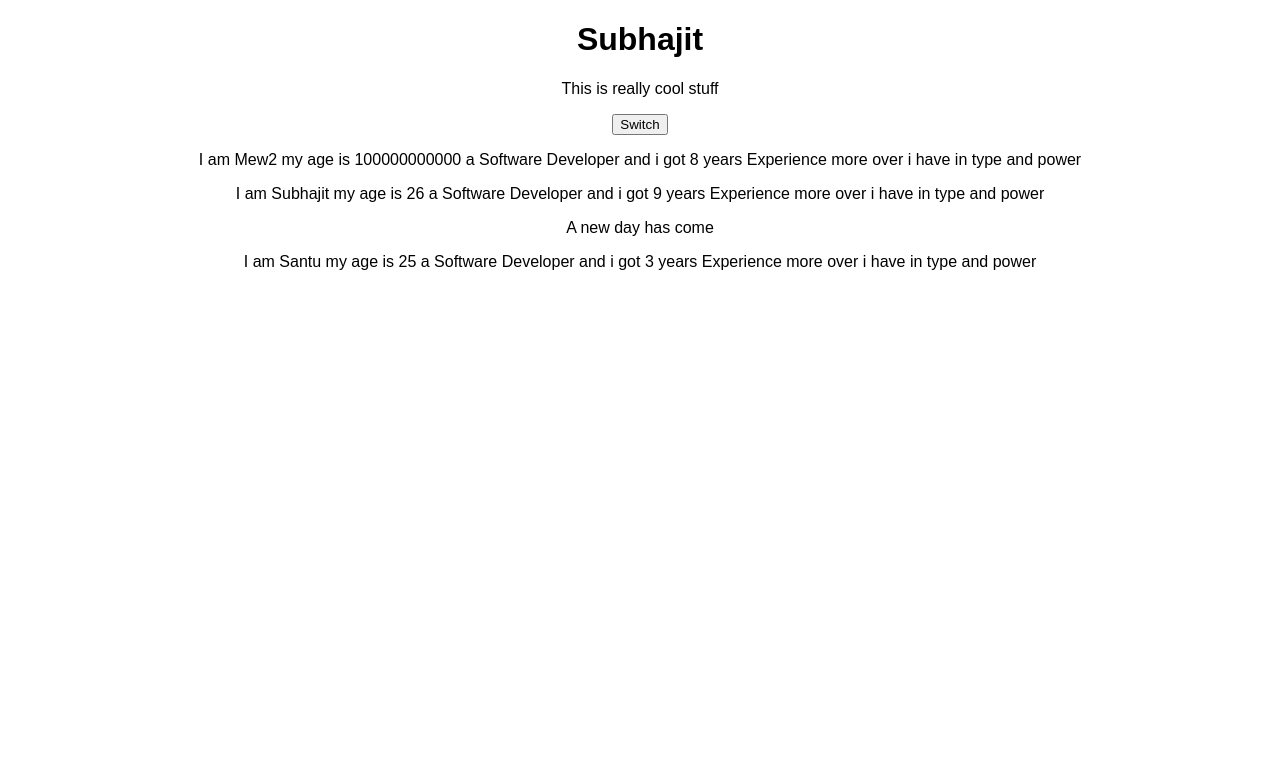
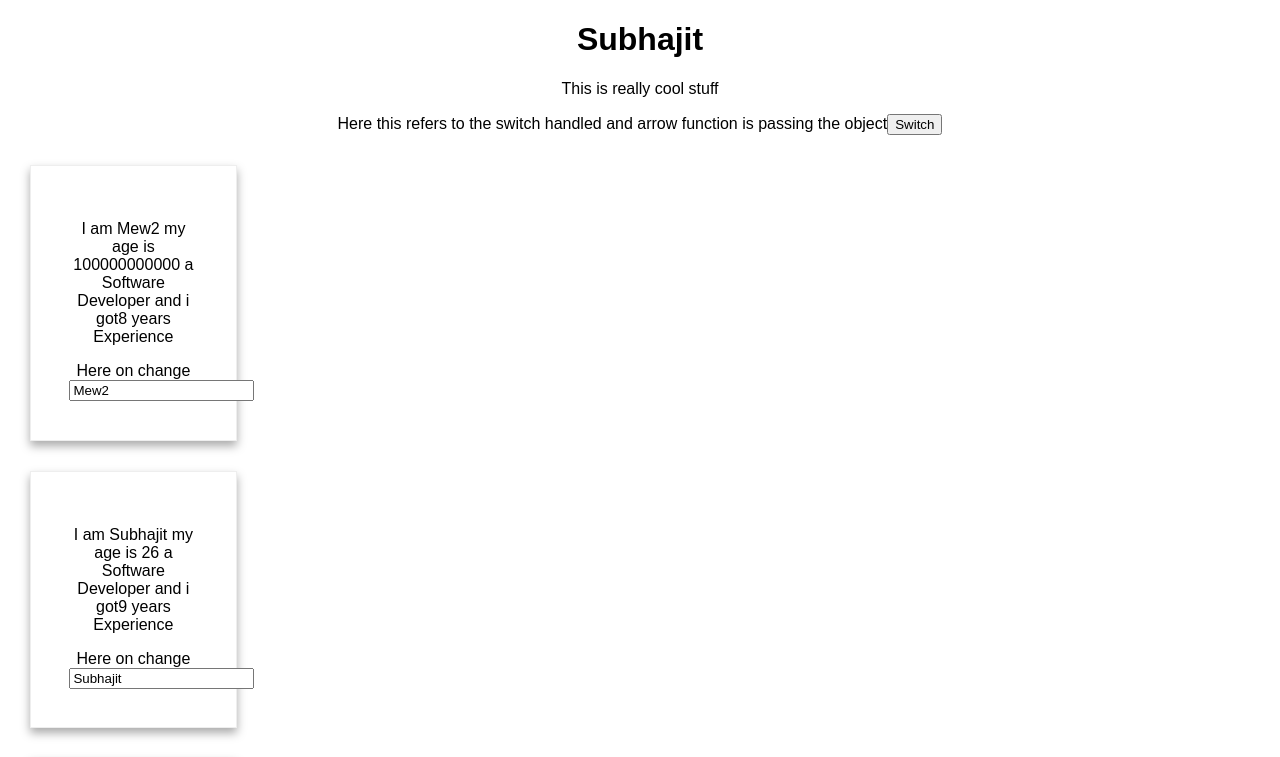
Before and after one commit to subhajitk007/react-complete-guide, a React (Create React App) app: page / in a window 1280 px wide. Shown: the top 757 px of the page. Built offline with nearby package versions, Linux system fonts and the light colour scheme.

Commit message:
All changes

```diff
--- a/src/App.js
+++ b/src/App.js
@@ -1,10 +1,10 @@
-// import React, { Component } from 'react';
-import React, { useState } from 'react';
+import React, { Component } from 'react';
+// import React, { useState } from 'react';
 import './App.css';
 import Person from './Person/Person';
 // import Post from './Post/Post';
 
-// class app extends Component {
+
 //this is the example of react hooks by using react hooks we can manage state inside the functional component
 //limitations are :
 // 1 > In the class based components easily the state managed suppose there is two states in the
@@ -14,43 +14,44 @@ import Person from './Person/Person';
 
 
 
-const app = (props) => {
-  const [personsState, setPersonsState] = useState({
+// const app = (props) => {
+//   const [personsState, setPersonsState] = useState({
+//     persons: [
+//       { name: 'Subhajit', age: 26 },
+//       { name: 'Santu', age: 25 }
+//     ]
+//   });
+// // Or for using updating the otherState we need to follow this approach.
+//   const [otherState, setOtherState] = useState({
+//     others: [
+//       { specialmove: 'Sharingan', type: 'Friendly' },
+//       { specialmove: 'Byakugan', type: 'Rogue' }
+//     ]
+//   })
+//   console.log(personsState, otherState)
+
+//   const switchHandler = () => {
+//     //   // alert('Was clicked!!')
+//     setPersonsState({
+//       persons: [
+//         { name: 'XOXO', age: 100 },
+//         { name: 'LMAO', age: 10 }
+//       ]
+
+
+//     });
+
+//   };
+class app extends Component {
+  state = {
     persons: [
       { name: 'Subhajit', age: 26 },
       { name: 'Santu', age: 25 }
-    ]
-  });
-// Or for using updating the otherState we need to follow this approach.
-  const [otherState, setOtherState] = useState({
-    others: [
-      { specialmove: 'Sharingan', type: 'Friendly' },
-      { specialmove: 'Byakugan', type: 'Rogue' }
-    ]
-  })
-  console.log(personsState, otherState)
-
-  const switchHandler = () => {
-    //   // alert('Was clicked!!')
-    setPersonsState({
-      persons: [
-        { name: 'XOXO', age: 100 },
-        { name: 'LMAO', age: 10 }
-      ]
-
-
-    });
-
-  };
-  // state = {
-  //   persons: [
-  //     { name: 'Subhajit', age: 26 },
-  //     { name: 'Santu', age: 25 }
-  //   ],
+    ],
     //in the react hooks for this state if we click on switch Handler it will only update the person properties for that we need to
     //update in the switchHandler that otherState :personsState.otherState in line 40
-  //   otherState: 'New State'
-  // }
+    otherState: 'New State'
+  }
   // switchHandler = () => {
   //   // alert('Was clicked!!')
   //   this.setState({
@@ -61,22 +62,60 @@ const app = (props) => {
 
 
   //   })
+  // }
+  // Dynamic representation
+  switchHandler = (newName) => {
+    // alert('Was clicked!!')
+    this.setState({
+      persons: [
+        { name: newName, age: 100 },
+        { name: 'LMAO', age: 10 }
+      ]
 
 
-  // render() {
+    })
+  }
+  // this is for two way binding
+  nameHandler = (event) => {
+    // alert('Was clicked!!')
+    this.setState({
+      persons: [
+        // here event refers to extract the obj target is inputbox and value is what ever we are typing
+        //this shows us how we dynamically update something passing down event references and how we manage inputs
+        { name: event.target.value, age: 100 },
+        { name: 'LMAO', age: 10 }
+      ]
+
+
+    })
+  }
+
+  render() {
     return (
       <div className="App">
         <h1>Subhajit</h1>
         <p>This is really cool stuff</p>
-      {/* <button onClick = {this.switchHandler}>Switch</button> */}
-      <button onClick={switchHandler}>Switch</button>
+        {/* This is for hooks we dont have to include this as dumb component */}
+        {/* <button onClick={switchHandler}>Switch</button> */}
+        {/* <Post tilte="My title" /> */}
+        {/* refering to the click prop */}
+        {/* This is using hooks */}
+        {/* <Person name={personsState.persons[0].name} age={personsState.persons[0].age} >A new day has come</Person>
+      <Person name={personsState.persons[1].name} age={personsState.persons[1].age} /> */}
+        {/* 1st approach of getting the data */}
+        {/* <button onClick={this.switchHandler.bind(this, 'Tyson')}>Switch</button>  */}
+        Here this refers to the switch handled and arrow function is passing the object
+        <button onClick={() => this.switchHandler('Max')}>Switch</button>
         <Person name="Mew2" age="100000000000" />
-      {/* <Post tilte="My title" /> */}
-      <Person name={personsState.persons[0].name} age={personsState.persons[0].age} >A new day has come</Person>
-      <Person name={personsState.persons[1].name} age={personsState.persons[1].age} />
-
-      {/* <Person name={this.state.persons[0].name} age={this.state.persons[0].age}>A new day has come</Person>
-        <Person name={this.state.persons[1].name} age={this.state.persons[1].age} /> */}
+        <Person
+          // this is we are passing down the obj
+          name={this.state.persons[0].name}
+          age={this.state.persons[0].age}
+          // we are using click property and by this keyword we are fetching the new data from switchHandler
+          click={this.switchHandler.bind(this, 'Kai')}
+          changed={this.nameHandler}>A new day has come
+          </Person>
+        <Person name={this.state.persons[1].name} age={this.state.persons[1].age} />
 
       </div>
     );
@@ -85,4 +124,5 @@ const app = (props) => {
 
   }
 
+}
 export default app;
--- /dev/null
+++ b/src/Person/Person.css
@@ -0,0 +1,9 @@
+.Person {
+width :10%;
+margin: 30px;
+border: 1px solid #eee;
+box-shadow: 0 5px 9px #aaa;
+padding: 3%;
+text-align: center;
+
+}
--- a/src/Person/Person.js
+++ b/src/Person/Person.js
@@ -1,11 +1,16 @@
 import React  from 'react';
-
+import './Person.css';
 const person = (props) => {
   console.log(props)
-  return <div>
-    <p>I am {props.name} my age is {props.age} a Software Developer and i got {Math.floor(Math.random() * 10)} years Experience more over i have {props.type} in type and {props.specialmove} power</p>
-    <p>{props.children}</p>
+  return (
+    <div className="Person">
+    <p onClick={props.click}>I am {props.name} my age is {props.age} a Software Developer and i got
+    {Math.floor(Math.random() * 10)} years Experience </p>
+      {/* <p>{props.children}</p> */}
+      Here on change
+      <input type="text" onChange={props.changed} value={props.name}/>
   </div>
+  )
 }
 
 export default person;
```
Lines whose indentation alone changed are shown as unchanged.
